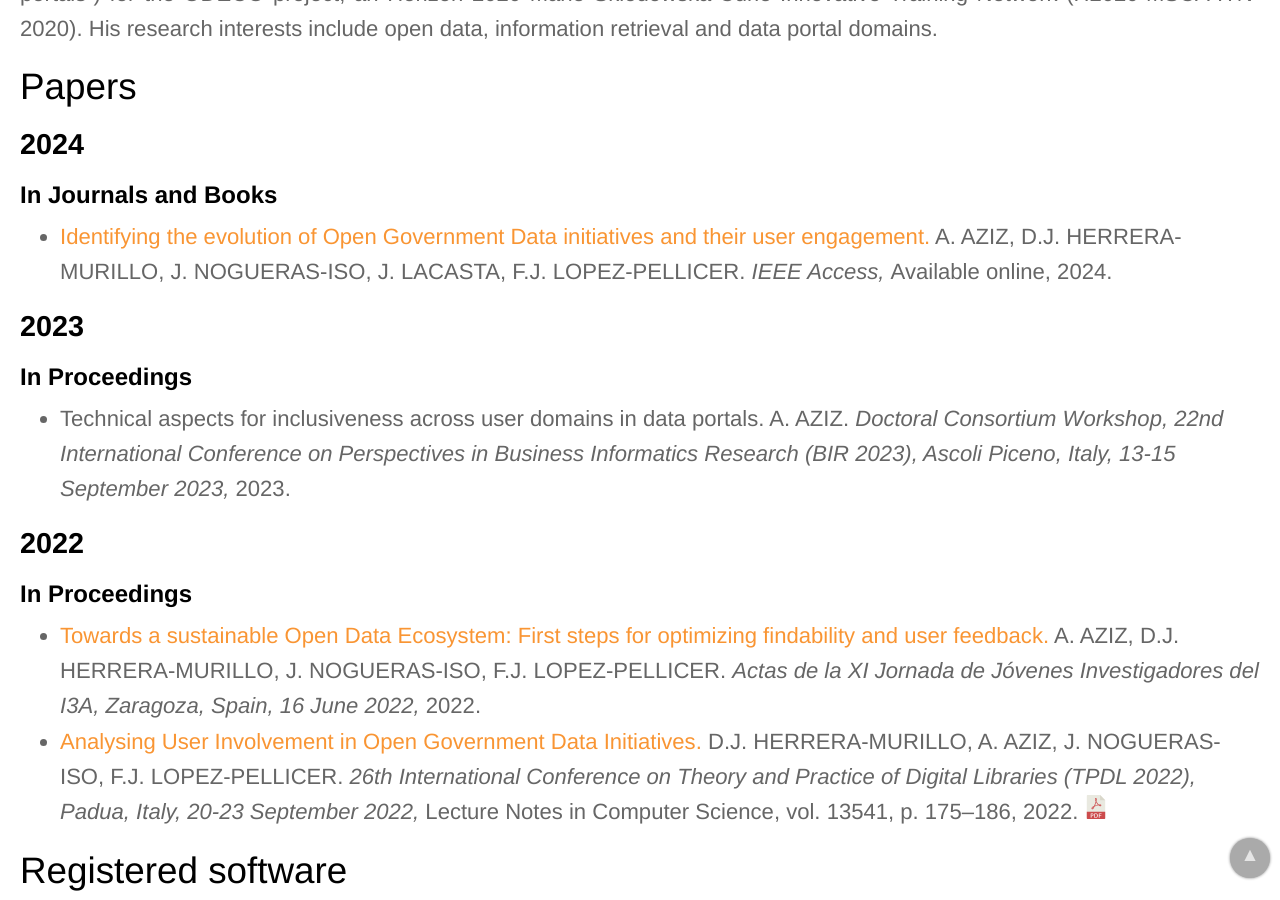
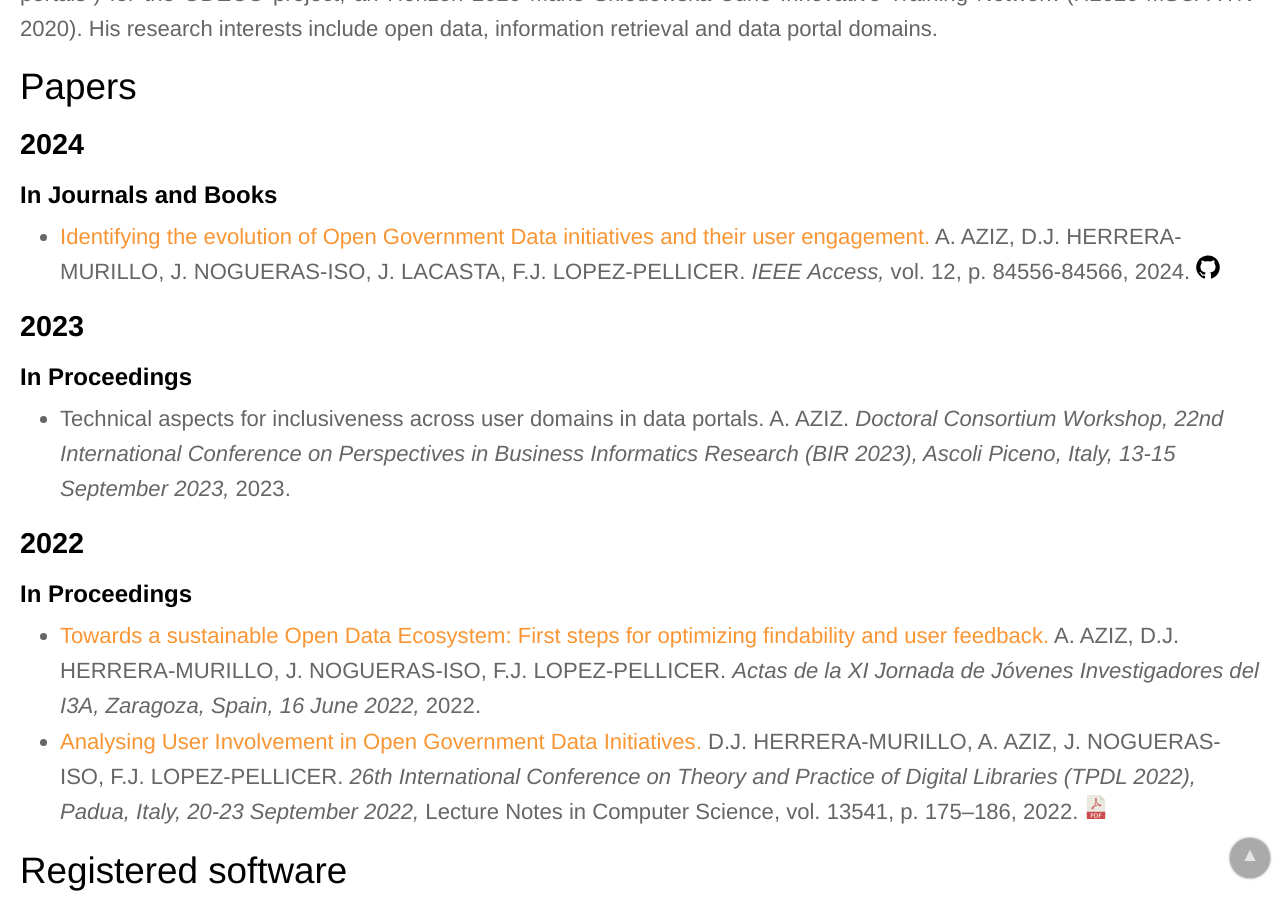
Before and after one commit to IAAA-Lab/IAAA-Lab.github.io, a Jekyll site: the page built from _staff/aziz.md, in a window 1280 px wide and 900 px high, scrolled down 724 px. Built offline with Jekyll 4.4.1, drawn with Linux system fonts in a browser that asks for light colours.

Commit message:
Updated IEEE Access paper details

```diff
--- a/_data/papers.yml
+++ b/_data/papers.yml
@@ -6,9 +6,10 @@
   url: https://doi.org/10.1109/ACCESS.2024.3414282
   authors: A. AZIZ, D.J. HERRERA-MURILLO, J. NOGUERAS-ISO, J. LACASTA, F.J. LOPEZ-PELLICER
   publication: "IEEE Access"
-  publication_detail: "Available online"
+  publication_detail: "vol. 12, p. 84556-84566"
   year: 2024
   doi: 10.1109/ACCESS.2024.3414282
+  github_url: https://github.com/IAAA-Lab/Evolution-of-OGD-Initiatives
 # -------------------
 - title: "First steps towards a platform for the analysis of civil law documentary heritage"
   url: https://doi.org/10.54886/scire.v30i1.5018
```
